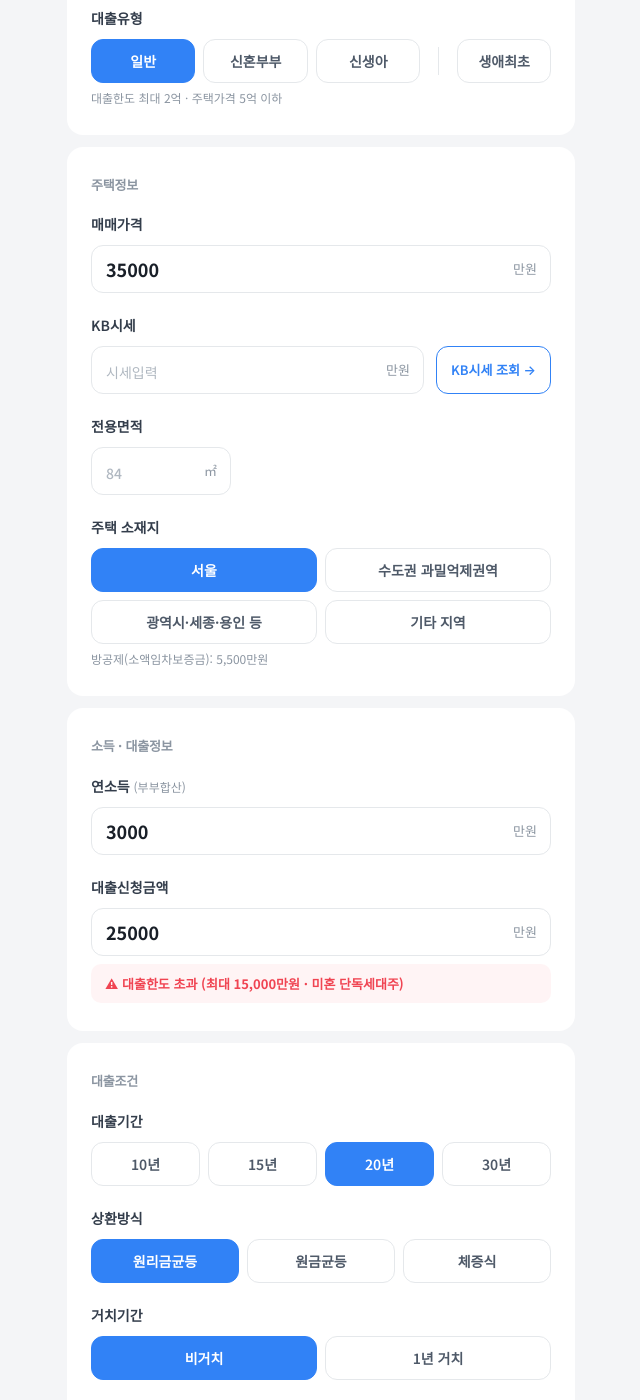
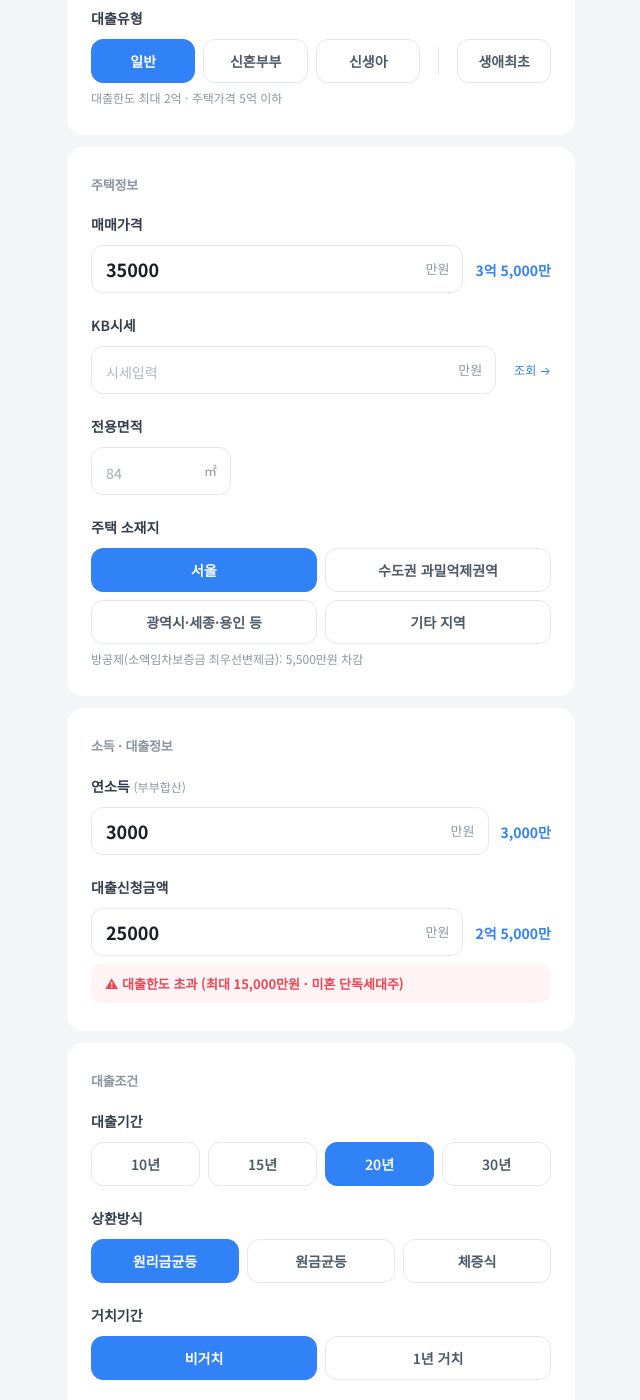
Before and after one commit to yoorimint/elaon, a Jekyll site: the page built from index.html, in a window 1280 px wide and 1400 px high, scrolled down 436 px. Shown: the whole window, without its empty margins (319-959 px from the left). Built offline with Jekyll 4.4.1, drawn with Linux system fonts in a browser that asks for light colours.

Commit message:
방공제 기타지역 2,500만원 수정, 억단위 자동표시, KB시세 UI 개선
- 기타지역 방공제: 2,000 → 2,500만원
- 매매가/KB시세/연소득/대출금액 옆에 억 단위 자동 변환 표시
- KB시세 입력창 넓히고 조회 버튼 축소 (텍스트 링크로)

https://claude.ai/code/session_01AeScFBHDXkrZb7rEK2TTyS

```diff
--- a/index.html
+++ b/index.html
@@ -216,23 +216,31 @@ body{font-family:'Noto Sans KR',-apple-system,sans-serif;background:#F4F5F7;colo
   <div class="card-title">주택정보</div>
   <div class="field">
     <div class="label">매매가격</div>
+    <div class="row-group" style="align-items:center">
+      <div class="row-item">
         <div class="input-wrap">
-      <input type="number" class="input" id="housePrice" value="35000" placeholder="35000">
+          <input type="number" class="input" id="housePrice" value="35000" placeholder="35000" oninput="updateEok('housePrice','housePriceEok')">
           <span class="input-suffix">만원</span>
+        </div>
+      </div>
+      <div style="flex:0 0 auto">
+        <span class="hint" id="housePriceEok" style="margin:0;font-size:14px;font-weight:700;color:#3182F6">3.5억</span>
+      </div>
     </div>
     <div class="warn" id="warnHouse"></div>
   </div>
   <div class="field">
     <div class="label">KB시세</div>
     <div class="row-group" style="align-items:center">
-      <div class="row-item">
+      <div class="row-item" style="flex:1">
         <div class="input-wrap">
-          <input type="number" class="input" id="kbPrice" value="" placeholder="시세입력">
+          <input type="number" class="input" id="kbPrice" value="" placeholder="시세입력" oninput="updateEok('kbPrice','kbPriceEok')">
           <span class="input-suffix">만원</span>
         </div>
       </div>
-      <div style="flex:0 0 auto">
-        <a href="https://kbland.kr" target="_blank" class="chip" style="height:48px;padding:0 14px;display:flex;align-items:center;text-decoration:none;font-size:13px;color:#3182F6;border-color:#3182F6">KB시세 조회 →</a>
+      <div style="flex:0 0 auto;display:flex;align-items:center;gap:6px">
+        <span class="hint" id="kbPriceEok" style="margin:0;font-size:14px;font-weight:700;color:#3182F6"></span>
+        <a href="https://kbland.kr" target="_blank" style="font-size:12px;color:#3182F6;white-space:nowrap;text-decoration:none">조회 →</a>
       </div>
     </div>
   </div>
@@ -259,7 +267,7 @@ body{font-family:'Noto Sans KR',-apple-system,sans-serif;background:#F4F5F7;colo
       <button class="chip chip-flex" onclick="setVal(this,'region','city')">광역시·세종·용인 등</button>
       <button class="chip chip-flex" onclick="setVal(this,'region','etc')">기타 지역</button>
     </div>
-    <div class="hint" id="deductHint">방공제(소액임차보증금): 5,500만원</div>
+    <div class="hint" id="deductHint">방공제(소액임차보증금 최우선변제금): 5,500만원 차감</div>
   </div>
 </div>
 
@@ -267,17 +275,31 @@ body{font-family:'Noto Sans KR',-apple-system,sans-serif;background:#F4F5F7;colo
   <div class="card-title">소득 · 대출정보</div>
   <div class="field">
     <div class="label">연소득 <span class="unit">(부부합산)</span></div>
+    <div class="row-group" style="align-items:center">
+      <div class="row-item">
         <div class="input-wrap">
-      <input type="number" class="input" id="income" value="3000" placeholder="3000">
+          <input type="number" class="input" id="income" value="3000" placeholder="3000" oninput="updateEok('income','incomeEok')">
           <span class="input-suffix">만원</span>
+        </div>
+      </div>
+      <div style="flex:0 0 auto">
+        <span class="hint" id="incomeEok" style="margin:0;font-size:14px;font-weight:700;color:#3182F6">3,000만</span>
+      </div>
     </div>
     <div class="warn" id="warnIncome"></div>
   </div>
   <div class="field">
     <div class="label">대출신청금액</div>
+    <div class="row-group" style="align-items:center">
+      <div class="row-item">
         <div class="input-wrap">
-      <input type="number" class="input" id="loanAmount" value="25000" placeholder="25000">
+          <input type="number" class="input" id="loanAmount" value="25000" placeholder="25000" oninput="updateEok('loanAmount','loanEok')">
           <span class="input-suffix">만원</span>
+        </div>
+      </div>
+      <div style="flex:0 0 auto">
+        <span class="hint" id="loanEok" style="margin:0;font-size:14px;font-weight:700;color:#3182F6">2.5억</span>
+      </div>
     </div>
     <div class="warn" id="warnLoan"></div>
   </div>
@@ -752,6 +774,14 @@ var LIMIT_TEXT={
   'newbaby+first':'대출한도 최대 4억 · 주택가격 9억 이하 (생애최초)'
 };
 
+function updateEok(inputId,spanId){
+  var v=parseInt(document.getElementById(inputId).value)||0;
+  var el=document.getElementById(spanId);
+  if(v<=0){el.textContent='';return;}
+  if(v>=10000){var eok=Math.floor(v/10000);var man=v%10000;el.textContent=man>0?eok+'억 '+man.toLocaleString()+'만':eok+'억';}
+  else{el.textContent=v.toLocaleString()+'만';}
+  checkEligibility();
+}
 function updateAge(){
   var y=parseInt(document.getElementById('birthYear').value)||0;
   if(y>1900&&y<=2026){var age=2026-y;document.getElementById('ageHint').textContent='만 '+age+'세';}
@@ -859,7 +892,7 @@ function calcDTI(){
 }
 
 function setVal(el,key,val){S[key]=val;el.parentNode.querySelectorAll('.chip').forEach(function(b){b.classList.remove('on');});el.classList.add('on');if(key==='borrower')updateLimitHint();if(key==='region')updateDeductHint();checkEligibility();}
-function updateDeductHint(){document.getElementById('deductHint').textContent='방공제(소액임차보증금): '+(DEDUCT[S.region]).toLocaleString()+'만원';}
+function updateDeductHint(){document.getElementById('deductHint').textContent='방공제(소액임차보증금 최우선변제금): '+(DEDUCT[S.region]).toLocaleString()+'만원 차감';}
 function getBaseRate(){
   var t=RATES[S.borrower];
   var income=parseInt(document.getElementById('income').value)||0;
```
Also changed, not shown: other parts of index.html (+4 -1 lines). Lines whose indentation alone changed are shown as unchanged.
